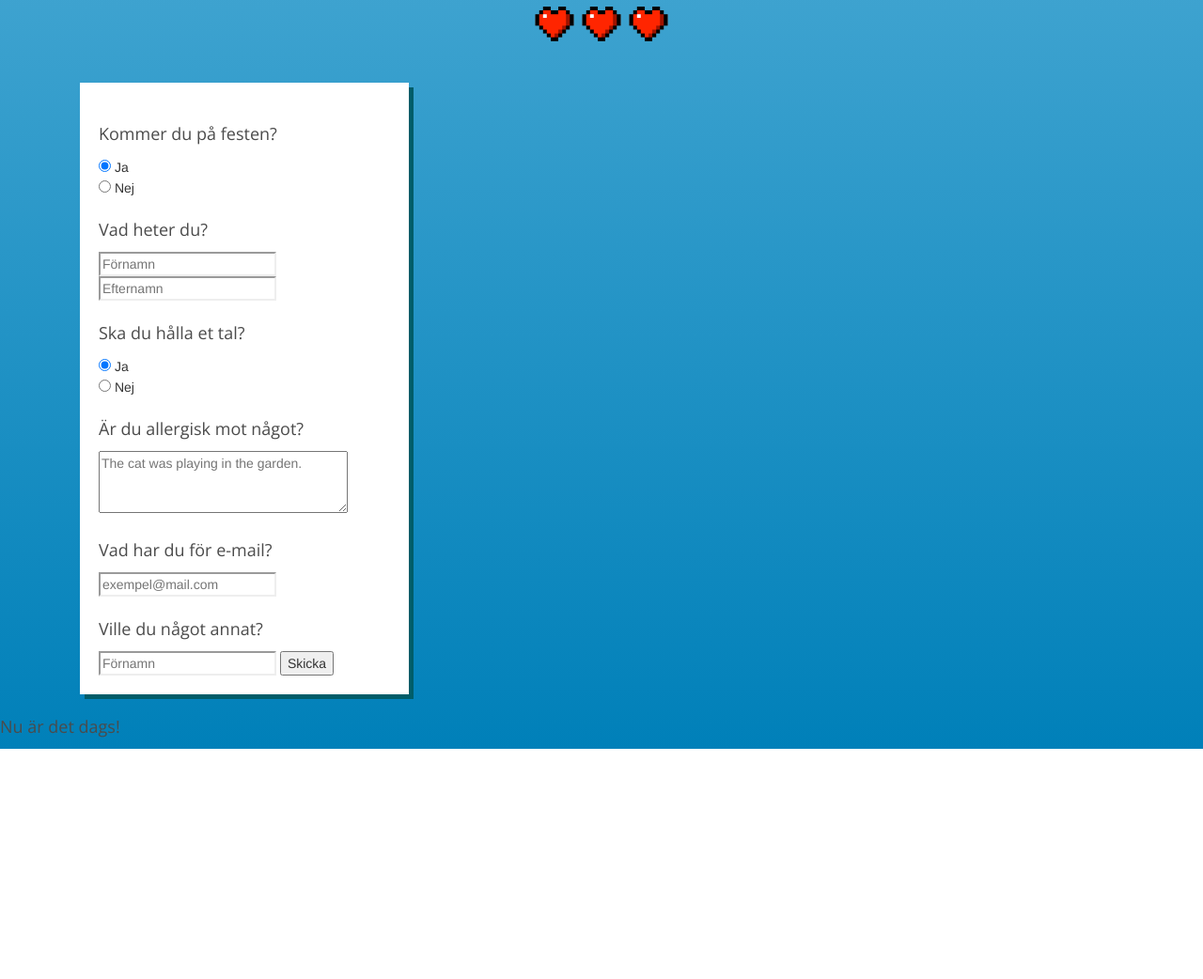
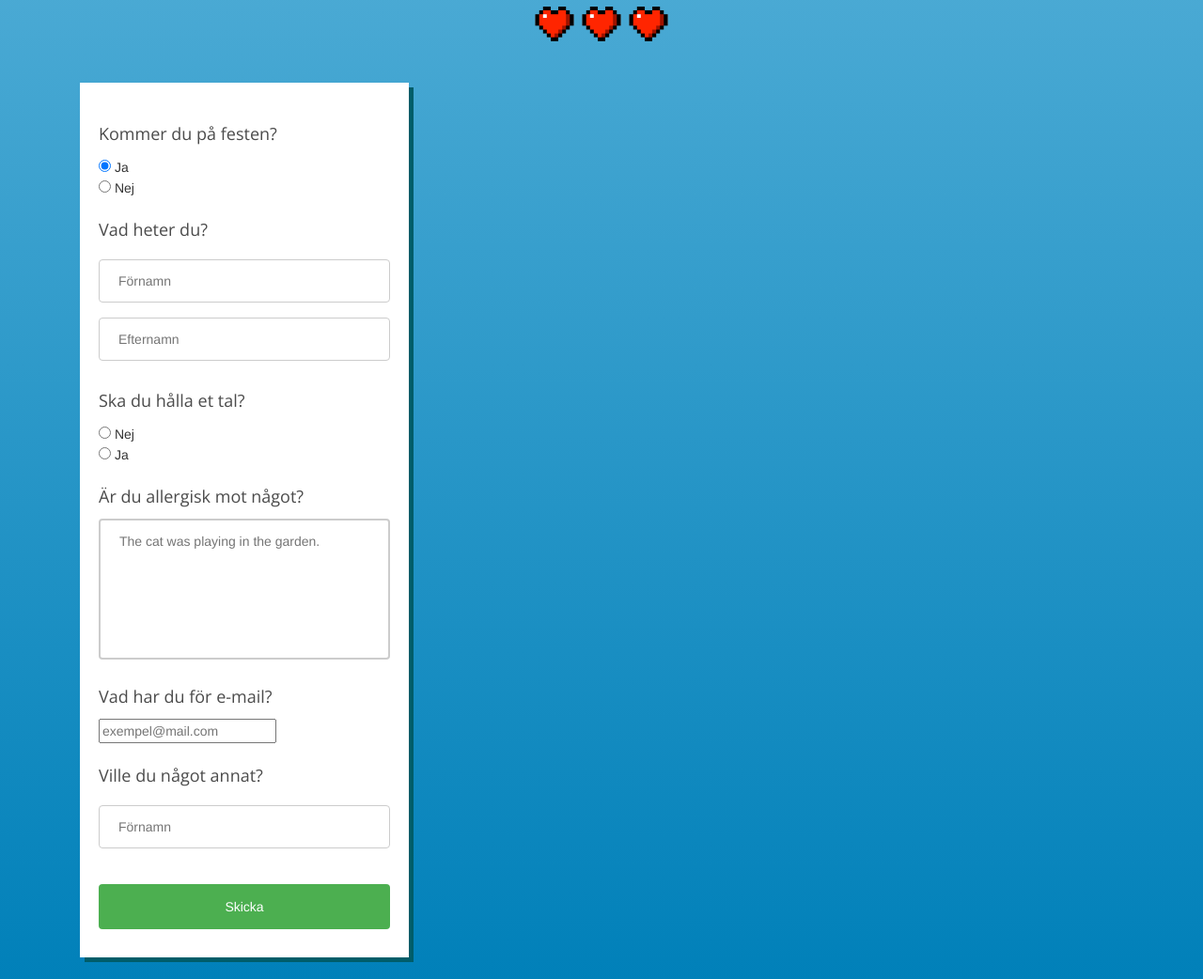
Before and after one commit to blamegod/pelleochmia, a plain HTML site: page index.html in a window 1280 px wide. Shown: the part 1700-2742 px from the top of the page at 94% size. Before the commit the page ends 2497 px from the top, so only its background shows below. Drawn offline with nearby package versions, Linux system fonts and the light colour scheme.

Commit message:
updated came

```diff
--- a/css/style.css
+++ b/css/style.css
@@ -1,5 +1,5 @@
 
-@import url(/css/bootstrap.min.css);
+
 @import url('https://fonts.googleapis.com/css?family=Press+Start+2P');
 @import url('https://fonts.googleapis.com/css?family=Open+Sans:400,700');
 
@@ -166,14 +166,8 @@ h3 {
     margin-top: 20px;
 }
 
-input.text {
-    border-width: 2px;
-    border-style: inset;
-    border-color: initial;
-    border-image: initial;
-}
 input.radio {
-
+display: inline;
 }
 
 .nav {
@@ -186,6 +180,46 @@ input.radio {
     display: inline-block;
     font-size: 20px;
     margin-left: 20px;
+}
+
+input[type=text], select {
+    width: 100%;
+    padding: 12px 20px;
+    margin: 8px 0;
+    display: inline-block;
+    border: 1px solid #ccc;
+    border-radius: 4px;
+    box-sizing: border-box;
+}
+
+input[type=text]:focus {
+    border: 3px solid #555;
+}
+
+textarea {
+    width: 100%;
+    height: 150px;
+    padding: 12px 20px;
+    box-sizing: border-box;
+    border: 2px solid #ccc;
+    border-radius: 4px;
+    background-color: #fff;
+    resize: none;
+}
+
+input[type=submit] {
+    width: 100%;
+    background-color: #4CAF50;
+    color: white;
+    padding: 14px 20px;
+    margin: 30px 0 10px 0 ;
+    border: none;
+    border-radius: 4px;
+    cursor: pointer;
+}
+
+input[type=submit]:hover {
+    background-color: #45a049;
 }
 
 
--- a/index.html
+++ b/index.html
@@ -9,19 +9,21 @@
     <title>Pelle och Mia</title>
     <link rel="icon" href="images/favicon.ico">
     <!-- Bootstrap -->
+    <link rel="stylesheet" href="css/bootstrap.min.css">
     <link href="css/style.css" rel="stylesheet">
+
+
     <!-- HTML5 shim and Respond.js for IE8 support of HTML5 elements and media queries -->
     <!-- WARNING: Respond.js doesn't work if you view the page via file:// -->
     <!--[if lt IE 9]>
       <script src="https://oss.maxcdn.com/html5shiv/3.7.3/html5shiv.min.js"></script>
       <script src="https://oss.maxcdn.com/respond/1.4.2/respond.min.js"></script>
     <![endif]-->
+  </head>
 
-  </head>
   <body>
       <div class="nav">
         <a href="#number2" data-spy="scroll" data-target="#number2" ><div class="knapp">dasd asd saddsa</div></a>
-
         <a href="#number3"><div class="knapp">OSA</div></a>
       </div>
         <section id="number1">
@@ -33,26 +35,10 @@
                         </a>
                          <div class="heart"></div>
                     </div>
-
-
-                    <!--
-                    <div class="col-xs-6 pelle">
-                        <img src="images/pelle.png">
                 </div>
-                     <div class="col-xs-6 mia">
-                         <img src="images/mia.png">
-                    </div>
-                    <div class="col-xs-12 par">
-                        <img src="images/.png">
-                    </div>
-                    -->
-                </div>
-
-
             </div>
         </section>
-      <div class="col-xs-12 wave_1">
-                </div>
+
 
       <section id="number2" class="animated ">
         <div class="container">
@@ -96,33 +82,28 @@
             </div>
         </div>
       </section>
+
+
+
       <section id="number3">
           <div class="container">
                 <div class="row">
                      <div class="center col-xs-12 col-lg-12">
-                        <a href="index.html">
                         <h2>OSA &#38; Tal</h2>
-                        </a>
                         <div class="heart"></div>
-                    </div>
-              </div>
                         <div class="clearfix"></div>
                         <div class="col-xs-12 col-md-4 col-lg-4">
-
                             <div class="text-box">
-
-<form class="form" action="https://formspree.io/sydow.andre@gmail.com"
-      method="POST">
+                                <form class="form" action="https://formspree.io/sydow.andre@gmail.com" method="POST">
                                     <p>Kommer du på festen?</p>
-    <input type="radio" name="osa" value="Ja" checked> Ja<br>
-    <input type="radio" name="osa" value="Nej"> Nej<br>
+                                    <input class="radio" type="radio" name="osa" value="Ja" checked> Ja<br>
+                                    <input class="radio" type="radio" name="osa" value="Nej"> Nej<br>
                                     <p>Vad heter du?</p>
                                     <input class="text" type="text" name="fornamn" placeholder="Förnamn" required>
                                     <input class="text" type="text" name="efternamn" placeholder="Efternamn" required>
-
                                     <p>Ska du hålla et tal?</p>
-    <input type="radio" name="tal" value="Nej" checked> Ja<br>
-    <input type="radio" name="tal" value="Ja"> Nej<br>
+                                    <input type="radio" name="tal" value="Nej"> Nej<br>
+                                    <input type="radio" name="tal" value="Ja"> Ja<br>
                                     <p>Är du allergisk mot något?</p>
                                     <textarea name="message" rows="3" cols="30" placeholder="The cat was playing in the garden."></textarea>
                                     <p>Vad har du för e-mail?</p>
@@ -131,7 +112,6 @@
                                     <input class="text" type="text" name="fornamn" placeholder="Förnamn" required>
                                     <input type="submit" value="Skicka">
                                     <!-- Plus en? Ska vi ha att man kan välja antal eller bara radioknapp? Eller hur många är ni som kommer? -->
-
                                 </form>
                              </div>
                          </div>
@@ -139,38 +119,11 @@
                 </div>
           </div>
     </section>
+
+
 <p id="demo"></p>
 
-<script>
-// Set the date we're counting down to
-var countDownDate = new Date("June 5, 2017 00:00:01").getTime();
 
-// Update the count down every 1 second
-var x = setInterval(function() {
-
-    // Get todays date and time
-    var now = new Date().getTime();
-
-    // Find the distance between now an the count down date
-    var distance = countDownDate - now;
-
-    // Time calculations for days, hours, minutes and seconds
-    var days = Math.floor(distance / (1000 * 60 * 60 * 24));
-    var hours = Math.floor((distance % (1000 * 60 * 60 * 24)) / (1000 * 60 * 60));
-    var minutes = Math.floor((distance % (1000 * 60 * 60)) / (1000 * 60));
-    var seconds = Math.floor((distance % (1000 * 60)) / 1000);
-
-    // Output the result in an element with id="demo"
-    document.getElementById("demo").innerHTML = days + "d " + hours + "h "
-    + minutes + "m " + seconds + "s ";
-
-    // If the count down is over, write some text
-    if (distance < 0) {
-        clearInterval(x);
-        document.getElementById("demo").innerHTML = "Nu är det dags!";
-    }
-}, 1000);
-</script>
 
 
 
```
Also changed, not shown: 1 other file. Lines whose indentation alone changed are shown as unchanged.
